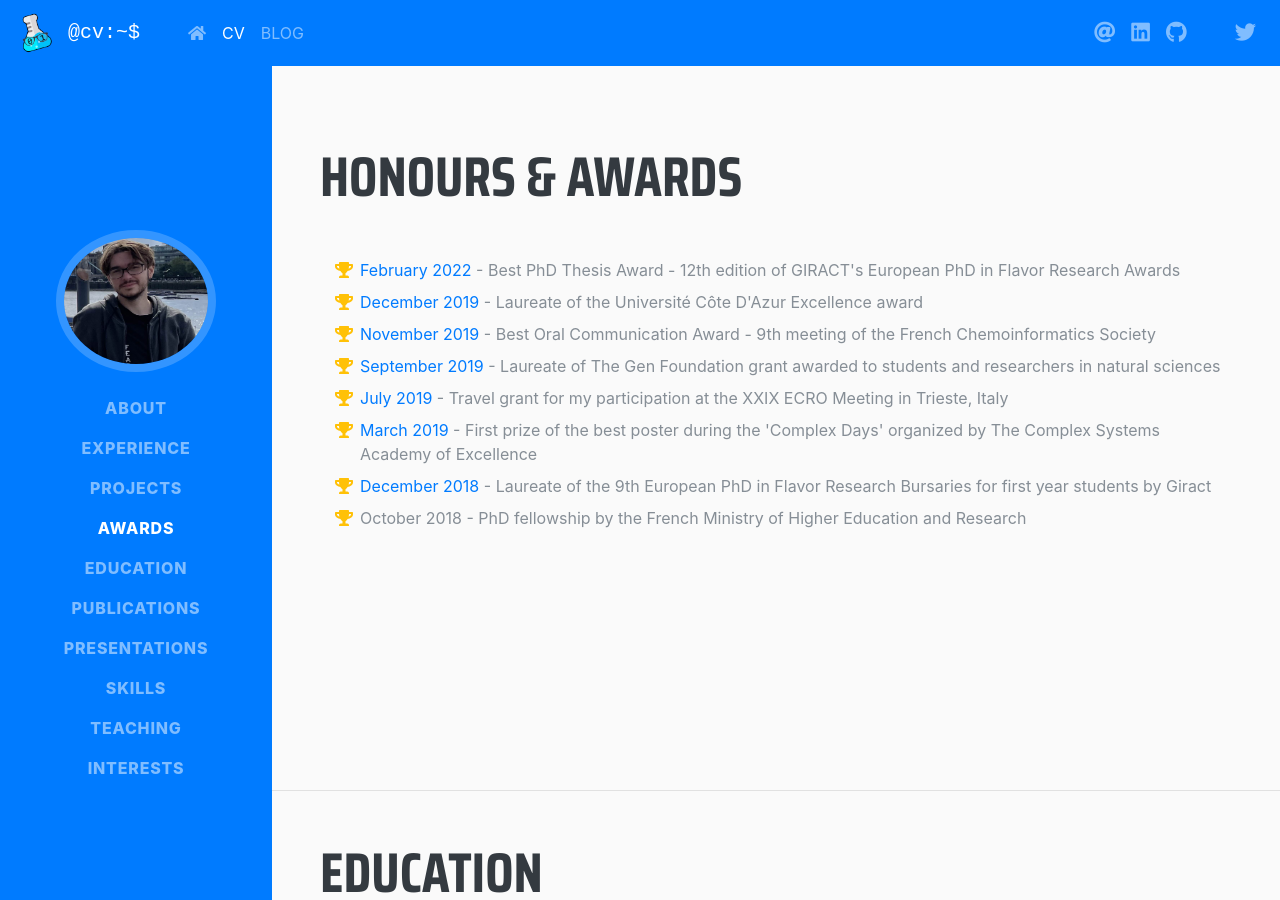
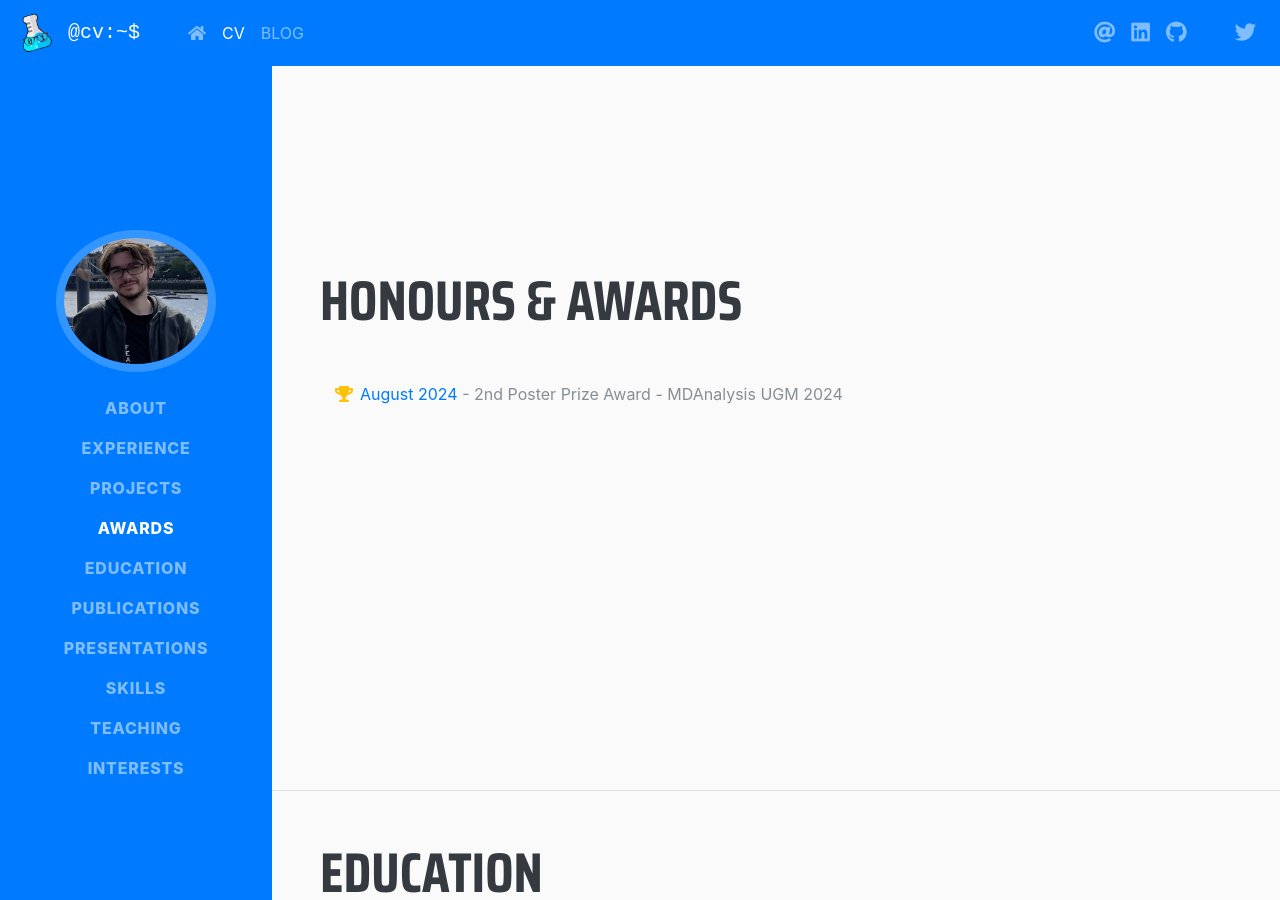
Before and after one commit to talagayev/talagayev.github.io, a Jekyll site: the page built from cv.html, in a window 1280 px wide and 900 px high, scrolled down 3501 px. Built offline with Jekyll 4.4.1, drawn with Linux system fonts in a browser that asks for light colours; nearby versions of some CDN libraries; some web fonts are replaced; a style sheet for code colours, icons or effects is not loaded.

Commit message:
Update awards.yml

```diff
--- a/_data/awards.yml
+++ b/_data/awards.yml
@@ -1,23 +1,3 @@
-- date: February 2022
-  description: Best PhD Thesis Award - 12th edition of GIRACT's European PhD in Flavor Research Awards
-  url: https://www.linkedin.com/feed/update/urn:li:activity:6895379204532166656/
-- date: December 2019
-  description: Laureate of the Université Côte D'Azur Excellence award
-  url: https://twitter.com/uca_research/status/1204455156831719427
-- date: November 2019
-  description: Best Oral Communication Award - 9th meeting of the French Chemoinformatics Society
-  url: https://twitter.com/M2d2Team/status/1197850505290158080
-- date: September 2019
-  description: Laureate of The Gen Foundation grant awarded to students and researchers in natural sciences
-  url: http://www.genfoundation.org.uk/
-- date: July 2019
-  description: Travel grant for my participation at the XXIX ECRO Meeting in Trieste, Italy
-  url: https://www.ecro.online/grants/awardees/
-- date: March 2019
-  description: First prize of the best poster during the 'Complex Days' organized by The Complex Systems Academy of Excellence
-  url: http://univ-cotedazur.fr/fr/idex/academies/complex-systems/contents/news/complex-days-2019-et-les-gagnants-sont
-- date: December 2018
-  description: Laureate of the 9th European PhD in Flavor Research Bursaries for first year students by Giract
-  url: https://www.linkedin.com/feed/update/urn:li:activity:6481892403660849152
-- date: October 2018
-  description: PhD fellowship by the French Ministry of Higher Education and Research
+- date: August 2024
+  description: 2nd Poster Prize Award - MDAnalysis UGM 2024
+  url: https://www.mdanalysis.org/pages/ugm2024/
```
